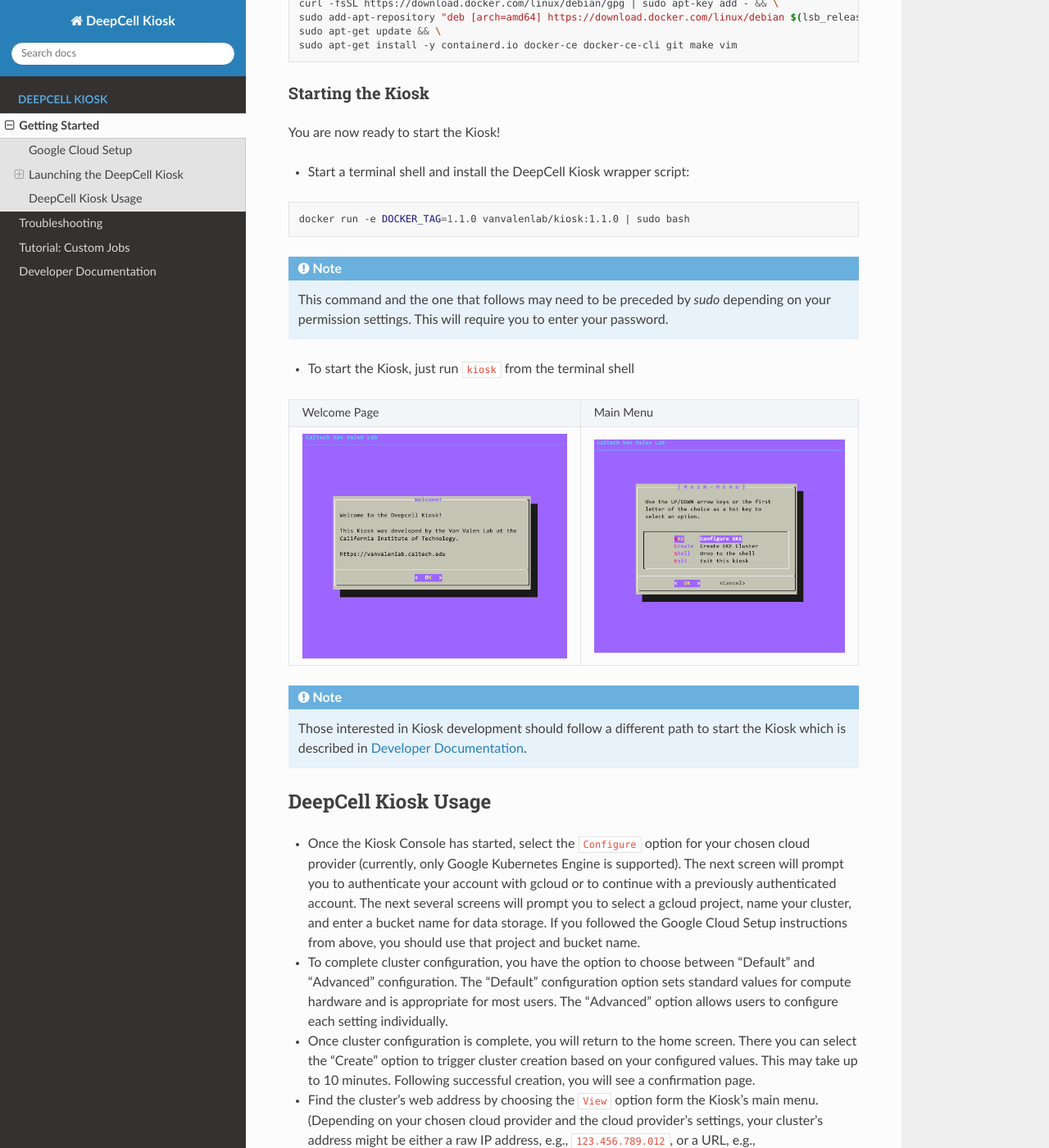
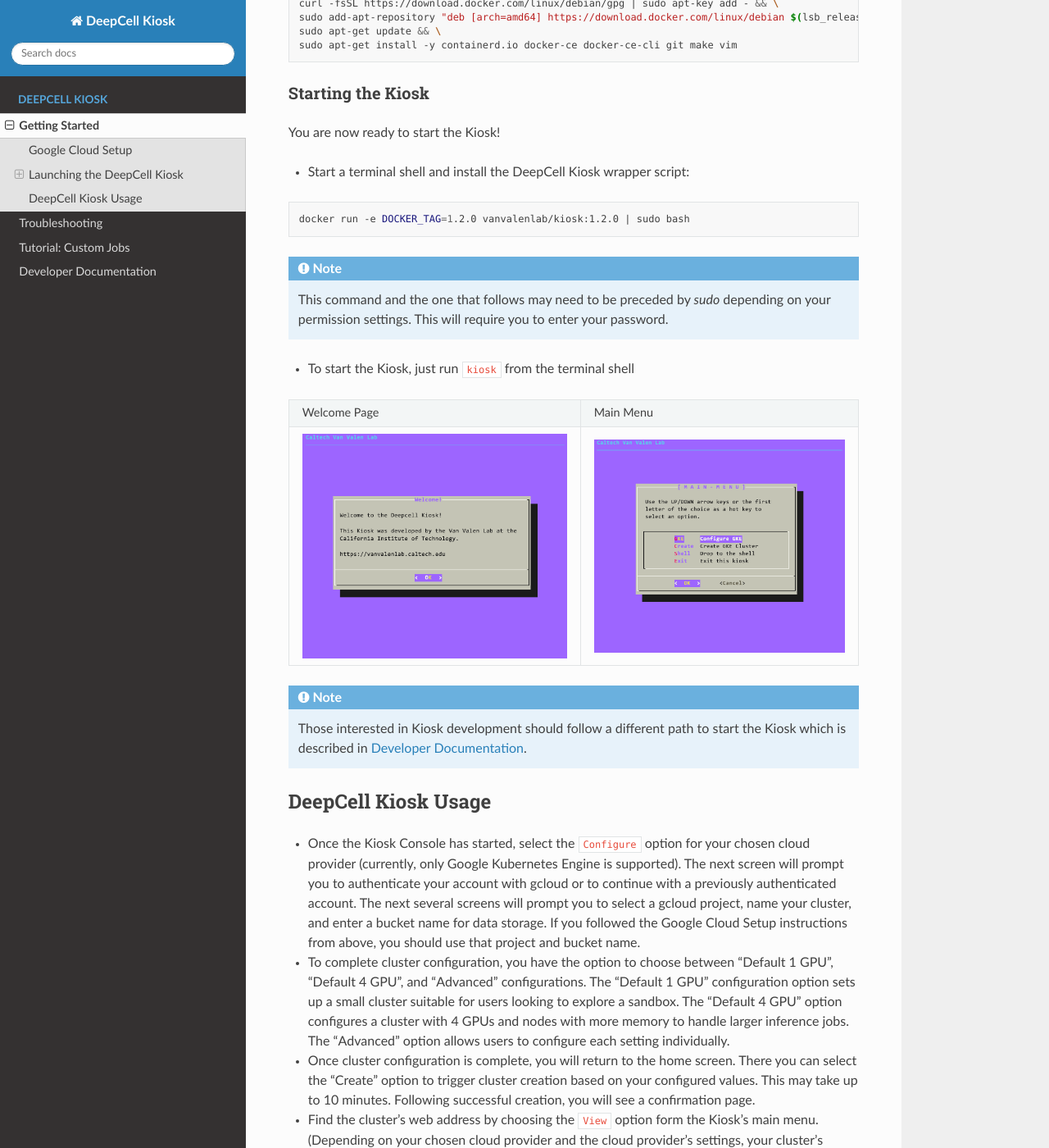
Before and after one commit to vanvalenlab/kiosk-console, a Sphinx documentation site: the page built from docs/source/GETTING_STARTED.rst, in a window 1280 px wide and 1400 px high, scrolled down 2894 px. Shown: the whole window at 82% size. Built offline with Sphinx 7.4.7 and the Read the Docs theme 2.0.0, drawn with Linux system fonts in a browser that asks for light colours.

Commit message:
fix rebase errors

```diff
--- a/docs/source/GETTING_STARTED.rst
+++ b/docs/source/GETTING_STARTED.rst
@@ -97,7 +97,7 @@
 
 .. code-block:: bash
 
-    docker run -e DOCKER_TAG=1.1.0 vanvalenlab/kiosk:1.1.0 | sudo bash
+    docker run -e DOCKER_TAG=1.2.0 vanvalenlab/kiosk:1.2.0 | sudo bash
 
 .. note:: This command and the one that follows may need to be preceded by `sudo` depending on your permission settings. This will require you to enter your password.
 
@@ -117,7 +117,7 @@
 
 * Once the Kiosk Console has started, select the ``Configure`` option for your chosen cloud provider (currently, only Google Kubernetes Engine is supported). The next screen will prompt you to authenticate your account with gcloud or to continue with a previously authenticated account. The next several screens will prompt you to select a gcloud project, name your cluster, and enter a bucket name for data storage. If you followed the Google Cloud Setup instructions from above, you should use that project and bucket name.
 
-* To complete cluster configuration, you have the option to choose between "Default" and "Advanced" configuration. The "Default" configuration option sets standard values for compute hardware and is appropriate for most users. The "Advanced" option allows users to configure each setting individually.
+* To complete cluster configuration, you have the option to choose between "Default 1 GPU", "Default 4 GPU", and "Advanced" configurations. The "Default 1 GPU" configuration option sets up a small cluster suitable for users looking to explore a sandbox. The "Default 4 GPU" option configures a cluster with 4 GPUs and nodes with more memory to handle larger inference jobs. The "Advanced" option allows users to configure each setting individually.
 
 * Once cluster configuration is complete, you will return to the home screen. There you can select the "Create" option to trigger cluster creation based on your configured values. This may take up to 10 minutes. Following successful creation, you will see a confirmation page.
 
```
Also changed, not shown: README.md (+5 -5 lines), 8 other files.
